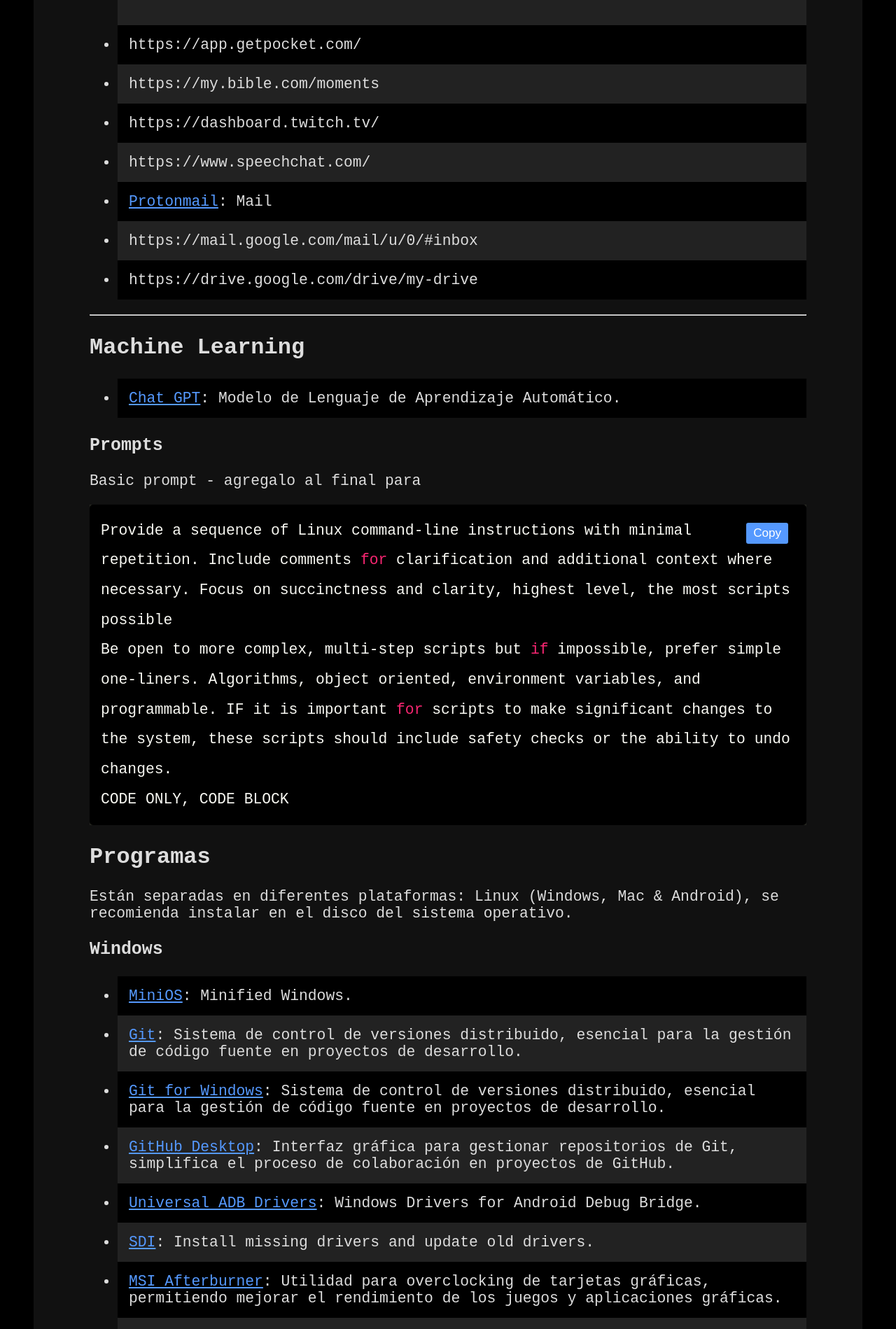
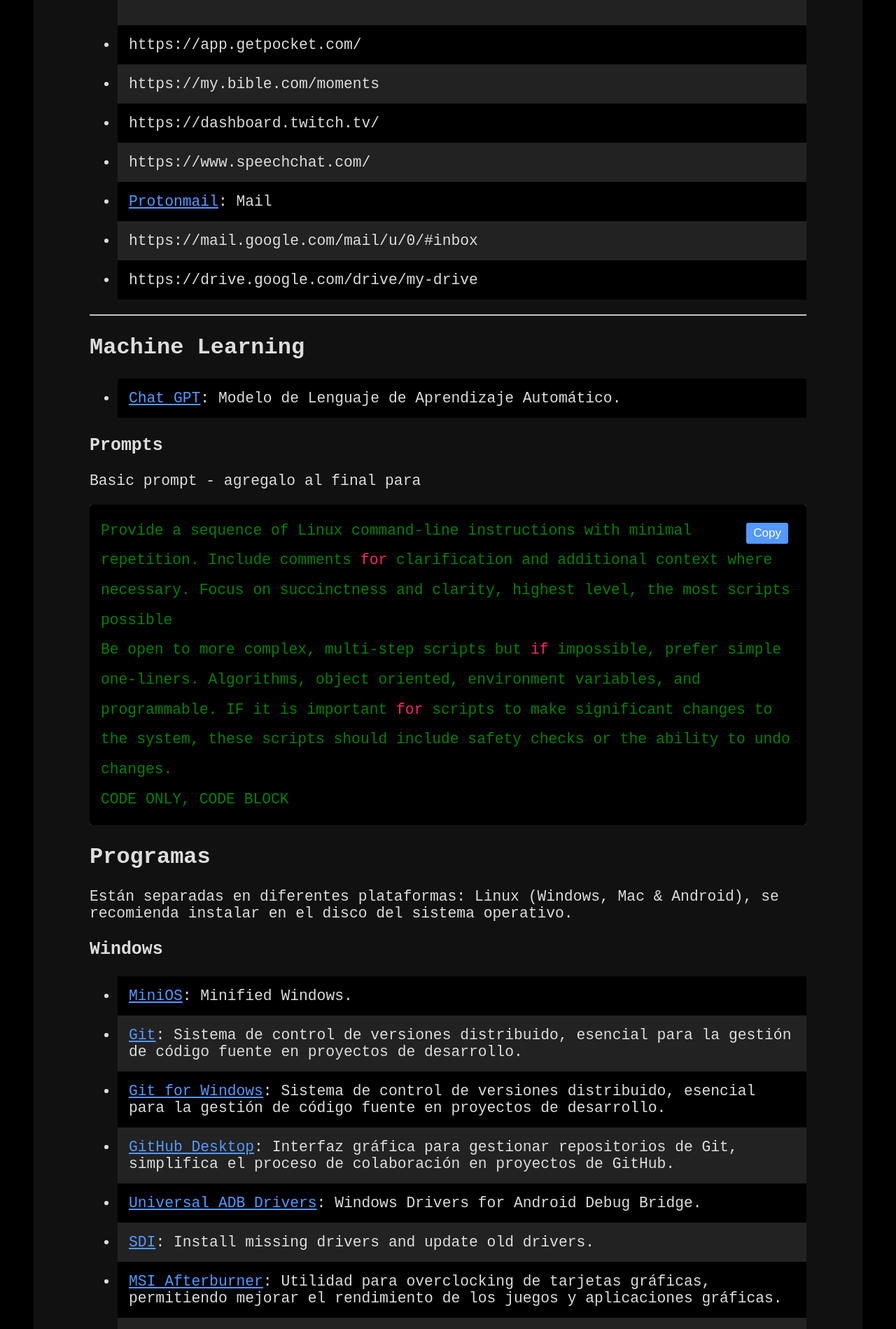
Before and after one commit to Kibzai/Programs, a Jekyll site: the page built from index.md, in a window 1280 px wide. Shown: the part 2034-3933 px from the top of the page at 70% size. Built offline with Jekyll 4.4.1, drawn with Linux system fonts in a browser that asks for light colours.

Commit message:
Update style.css

```diff
--- a/assets/css/style.css
+++ b/assets/css/style.css
@@ -32,7 +32,7 @@
     overflow-x: auto; /* Enables horizontal scrolling for long lines */
     white-space: pre-wrap; /* Ensures wrapping of long lines */
     word-wrap: break-word;
-    color: #f8f8f2;
+    color: green;
 }
 
 /* Code Block Styling */
```
